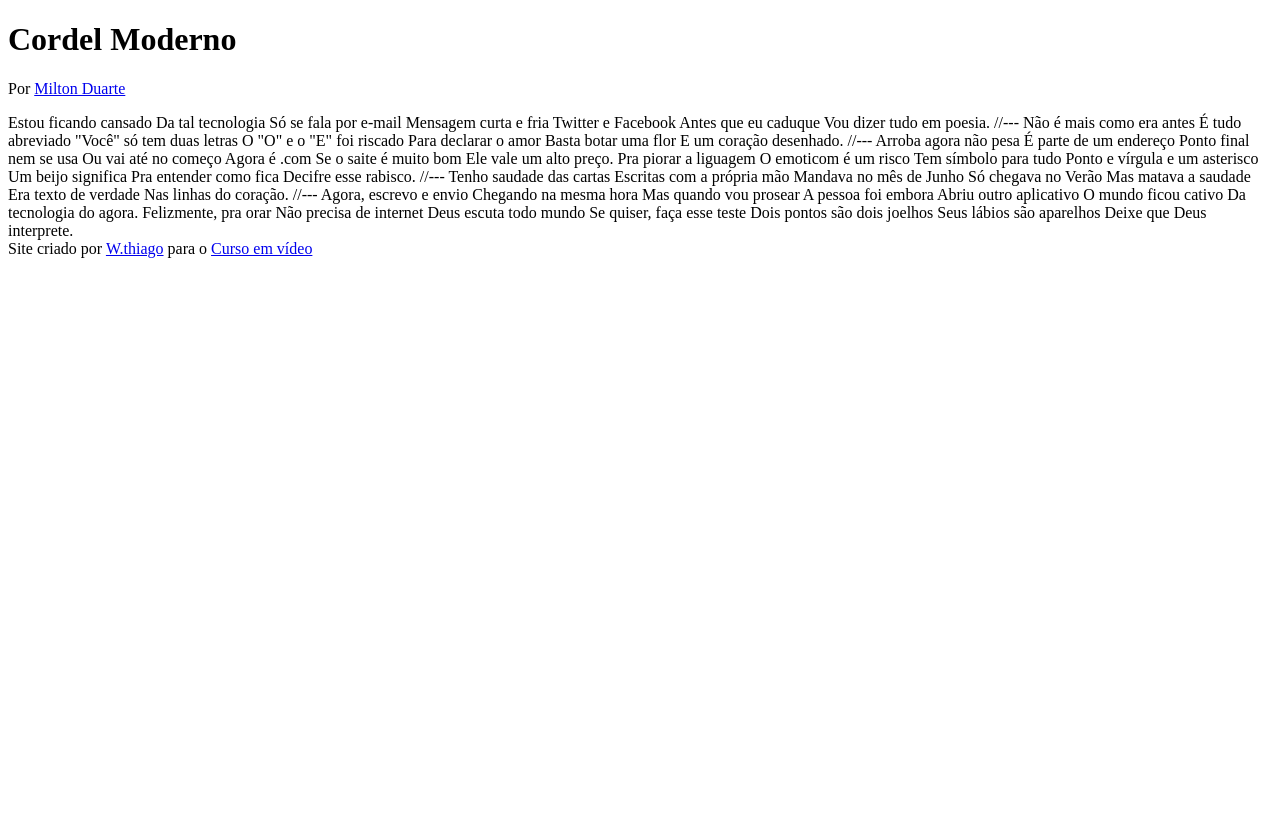
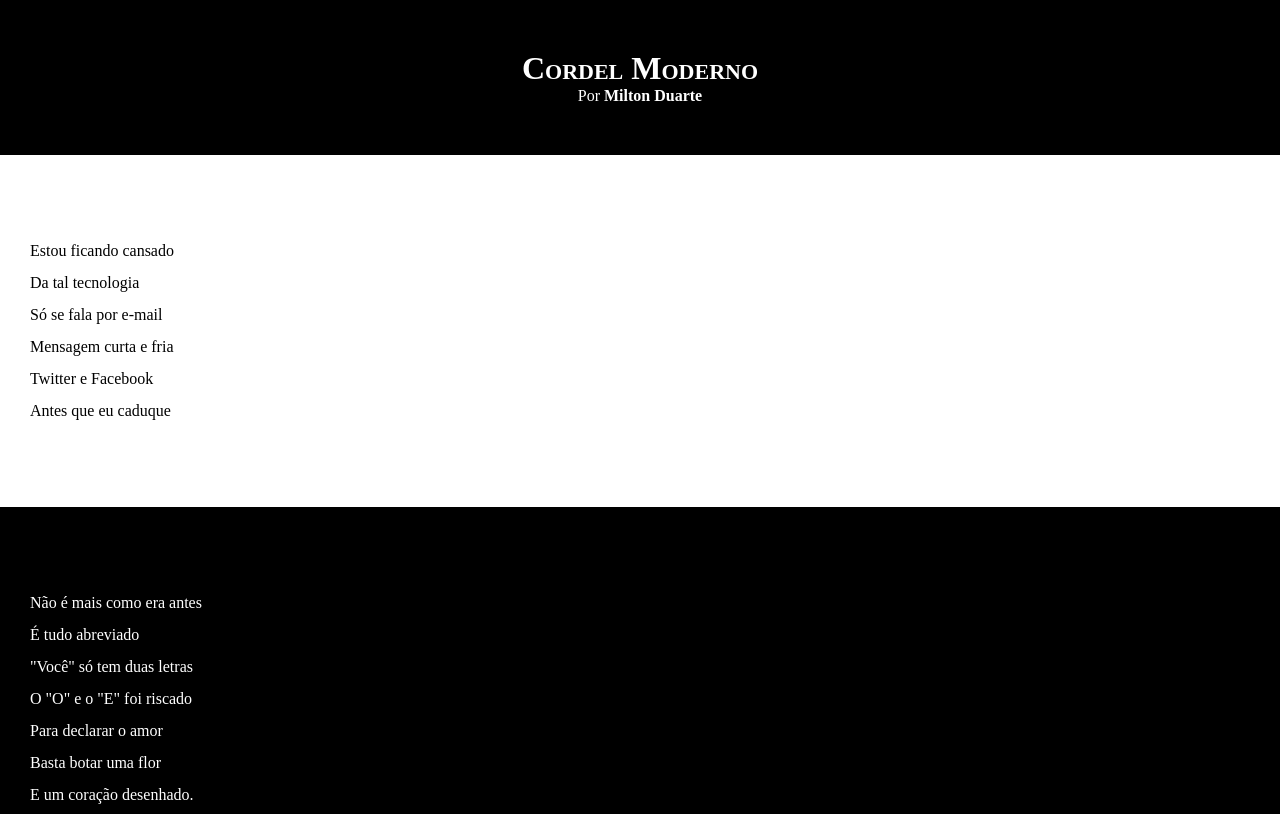
Before and after one commit to William4tl/HTML-CSS, a plain HTML site: page desafios/index.html in a window 1280 px wide. Shown: the top 814 px of the page. Drawn offline with Linux system fonts and the light colour scheme.

Commit message:
atualizei estilos dos textos e blocos

```diff
--- a/desafios/index.html
+++ b/desafios/index.html
@@ -5,6 +5,8 @@
     <meta http-equiv="X-UA-Compatible" content="IE=edge">
     <meta name="viewport" content="width=device-width, initial-scale=1.0">
     <title>Cordel moderno</title>
+    <link rel="stylesheet" href="style.css">
+
 </head>
 <body>
     <header>
@@ -13,71 +15,83 @@
 
     </header>
 
-    Estou ficando cansado
-    Da tal tecnologia
-    Só se fala por e-mail
-    Mensagem curta e fria
-    Twitter e Facebook
-    Antes que eu caduque
-    Vou dizer tudo em poesia.
+        <section class="normal">
+            <p>
+                Estou ficando cansado <br>
+                Da tal tecnologia <br>
+                Só se fala por e-mail <br>
+                Mensagem curta e fria <br>
+                Twitter e Facebook <br>
+                Antes que eu caduque <br>
+            </p>
+        </section>
+        <section class="imagem">
+        <p>
+            Não é mais como era antes <br>
+            É tudo abreviado <br>
+            "Você" só tem duas letras <br>
+            O "O" e o "E" foi riscado <br>
+            Para declarar o amor <br>
+            Basta botar uma flor <br>
+            E um coração desenhado. <br>
+        </p>
+        </section>
 
-    //---
+        <section class="normal">
+            <p>
+                Arroba agora não pesa <br>
+                É parte de um endereço <br>
+                Ponto final nem se usa <br>
+                Ou vai até no começo <br>
+                Agora é .com <br>
+                Se o saite é muito bom <br>
+                Ele vale um alto preço.<br>
+                Pra piorar a liguagem <br>
+                O emoticom é um risco <br>
+                Tem símbolo para tudo <br>
+                Ponto e vírgula e um asterisco <br>
+                Um beijo significa <br>
+                Pra entender como fica <br>
+                Decifre esse rabisco. <br>
+            </p>
+        </section>
 
-    Não é mais como era antes
-    É tudo abreviado
-    "Você" só tem duas letras
-    O "O" e o "E" foi riscado
-    Para declarar o amor
-    Basta botar uma flor
-    E um coração desenhado.
 
-    //---
+        <section class="imagem">
+            <p>
+                Tenho saudade das cartas <br>
+                Escritas com a própria mão <br>
+                Mandava no mês de Junho <br>
+                Só chegava no Verão <br>
+                Mas matava a saudade <br>
+                Era texto de verdade <br>
+                Nas linhas do coração. <br>
+            </p>
+        </section>
 
-    Arroba agora não pesa
-    É parte de um endereço
-    Ponto final nem se usa
-    Ou vai até no começo
-    Agora é .com
-    Se o saite é muito bom
-    Ele vale um alto preço.
+        <section class="normal">
+            <p>
+                Agora, escrevo e envio <br>
+                Chegando na mesma hora <br>
+                Mas quando vou prosear <br>
+                A pessoa foi embora <br>
+                Abriu outro aplicativo <br>
+                O mundo ficou cativo <br>
+                Da tecnologia do agora. <br>
+                Felizmente, pra orar <br>
+                Não precisa de internet <br>
+                Deus escuta todo mundo <br>
+                Se quiser, faça esse teste <br>
+                Dois pontos são dois joelhos <br>
+                Seus lábios são aparelhos <br>
+                Deixe que Deus interprete.
+            </p>
 
-    Pra piorar a liguagem
-    O emoticom é um risco
-    Tem símbolo para tudo
-    Ponto e vírgula e um asterisco
-    Um beijo significa
-    Pra entender como fica
-    Decifre esse rabisco.
+        </section>
 
-    //---
-
-    Tenho saudade das cartas
-    Escritas com a própria mão
-    Mandava no mês de Junho
-    Só chegava no Verão
-    Mas matava a saudade
-    Era texto de verdade
-    Nas linhas do coração.
-
-    //---
-
-    Agora, escrevo e envio
-    Chegando na mesma hora
-    Mas quando vou prosear
-    A pessoa foi embora
-    Abriu outro aplicativo
-    O mundo ficou cativo
-    Da tecnologia do agora.
-
-    Felizmente, pra orar
-    Não precisa de internet
-    Deus escuta todo mundo
-    Se quiser, faça esse teste
-    Dois pontos são dois joelhos
-    Seus lábios são aparelhos
-    Deixe que Deus interprete.
         <footer>
             Site criado por <a href="https://github.com/William4tl" target="_blank">W.thiago</a> para o <a href="https://github.com/cursoemvideo" target="_blank">Curso em vídeo</a>
         </footer>
+
     </body>
     </html>
--- /dev/null
+++ b/desafios/style.css
@@ -0,0 +1,68 @@
+@charset "UTF-8";
+
+*{
+    margin: 0px;
+    padding: 0px;
+}
+
+html, body {
+    min-height: 100vh;
+    background-color: darkgray;
+}
+
+header{
+    background-color: black;
+    color: white;
+    text-align: center;
+}
+
+header > h1{
+    padding-top: 50px;
+    font-variant: small-caps;
+}
+
+header > p {
+    padding-bottom: 50px;
+}
+
+header a, footer a {
+    color: white;
+    text-decoration: none;
+    font-weight: bolder;
+}
+
+header a:hoover, footer a:hover {
+    text-decoration: underline;
+}
+
+section{
+    padding-top: 10vh;
+    padding-bottom: 10vh;
+    line-height: 2em;
+    padding-left: 30px;
+}
+
+
+
+section.normal{
+    background-color: white;
+    color: black;
+}
+
+section.imagem{
+    background-color: black;
+    color: white;
+}
+
+section.imagem > p {
+width: 400px;
+background-color: rgba(0, 0, 0, 0.418);
+}
+
+
+footer {
+    background-color: black;
+    color: white;
+    text-align: center;
+    padding: 10px;
+}
```
